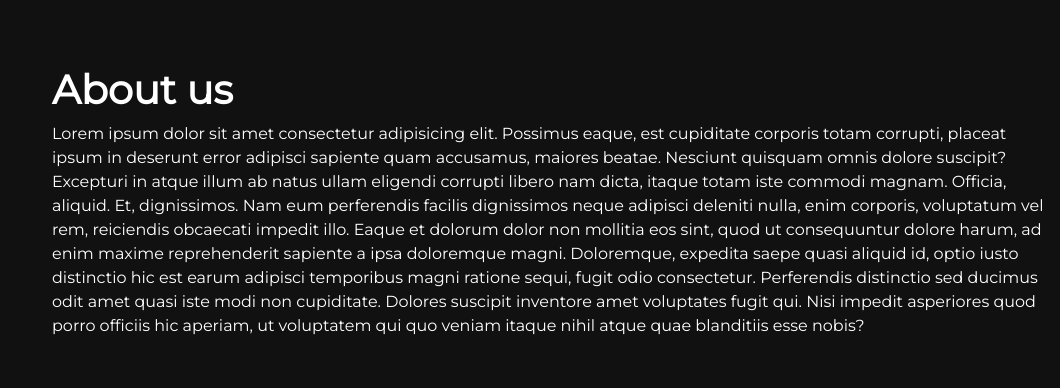
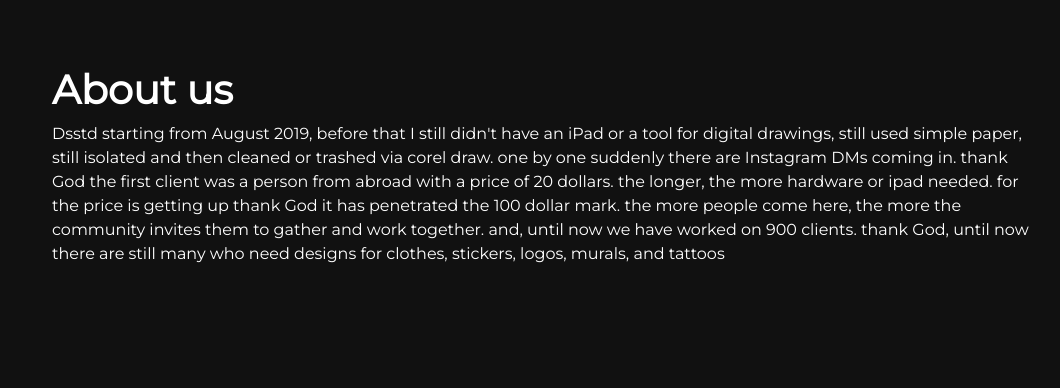
Before and after one commit to Muhamadafat/itw2022_project2_223040014, a plain HTML site: page index.html in a window 1280 px wide. Shown: the part 840-1228 px from the top of the page, 220-1280 px from the left. Drawn offline with nearby package versions, Linux system fonts and the light colour scheme.

Commit message:
memperbaiki alamat di contact

```diff
--- a/css/style.css
+++ b/css/style.css
@@ -1,9 +1,12 @@
 html {
+  width: 100%;
   scroll-behavior: smooth;
+  overflow-x: hidden;
 }
 
 body {
   font-family: "Montserrat", sans-serif;
+  overflow-y: hidden;
 }
 
 /* Navbar style */
@@ -28,6 +31,7 @@ body {
 
 /* Beranda style */
 .home {
+  width: 100%;
   background-image: url(../img/background-banner.jpeg.jpg);
   padding: 350px 0;
   background-size: cover;
@@ -42,6 +46,7 @@ body {
 /* tentang-kami style */
 
 .aboutus {
+  width: 100%;
   color: white;
   padding: 150px 0;
   background: #111;
@@ -50,6 +55,7 @@ body {
 
 /* service style */
 .Projects {
+  width: 100%;
   background-color: rgb(6, 6, 6);
   padding: 150px 0;
 }
@@ -64,12 +70,13 @@ body {
 
 /* clients style */
 .Clients {
+  width: 100%;
   padding: 100px 10px !important;
   background-color: black !important;
 }
 .clients-project {
   padding: 150px 0;
-  color: rgb(255, 255, 255);
+  color: rgb(5, 5, 5);
 }
 
 .clients-content img {
@@ -86,6 +93,7 @@ body {
 /* contact style */
 
 .contact {
+  width: 100%;
   background-color: rgb(6, 6, 6);
   color: white;
   padding: 150px 0;
--- a/index.html
+++ b/index.html
@@ -110,23 +110,17 @@
       >
         <h1 class="fw-bold">About us</h1>
         <p>
-          Lorem ipsum dolor sit amet consectetur adipisicing elit. Possimus
-          eaque, est cupiditate corporis totam corrupti, placeat ipsum in
-          deserunt error adipisci sapiente quam accusamus, maiores beatae.
-          Nesciunt quisquam omnis dolore suscipit? Excepturi in atque illum ab
-          natus ullam eligendi corrupti libero nam dicta, itaque totam iste
-          commodi magnam. Officia, aliquid. Et, dignissimos. Nam eum perferendis
-          facilis dignissimos neque adipisci deleniti nulla, enim corporis,
-          voluptatum vel rem, reiciendis obcaecati impedit illo. Eaque et
-          dolorum dolor non mollitia eos sint, quod ut consequuntur dolore
-          harum, ad enim maxime reprehenderit sapiente a ipsa doloremque magni.
-          Doloremque, expedita saepe quasi aliquid id, optio iusto distinctio
-          hic est earum adipisci temporibus magni ratione sequi, fugit odio
-          consectetur. Perferendis distinctio sed ducimus odit amet quasi iste
-          modi non cupiditate. Dolores suscipit inventore amet voluptates fugit
-          qui. Nisi impedit asperiores quod porro officiis hic aperiam, ut
-          voluptatem qui quo veniam itaque nihil atque quae blanditiis esse
-          nobis?
+          Dsstd starting from August 2019, before that I still didn't have an
+          iPad or a tool for digital drawings, still used simple paper, still
+          isolated and then cleaned or trashed via corel draw. one by one
+          suddenly there are Instagram DMs coming in. thank God the first client
+          was a person from abroad with a price of 20 dollars. the longer, the
+          more hardware or ipad needed. for the price is getting up thank God it
+          has penetrated the 100 dollar mark. the more people come here, the
+          more the community invites them to gather and work together. and,
+          until now we have worked on 900 clients. thank God, until now there
+          are still many who need designs for clothes, stickers, logos, murals,
+          and tattoos
         </p>
       </div>
     </div>
@@ -264,11 +258,9 @@
           <p>
             Dnrsry Studio.
             <br />
-            Jl. H. R. Rasuna Said No.Kav. 1, RT.1/RW.6,
+            JL. Hegarmanah RT 05 RW 01 Kelurahan Cidadap,
             <br />
-            Guntur, Kecamatan Setiabudi, Kota Jakarta Selatan,
-            <br />
-            Daerah Khusus Ibukota Jakarta 12980
+            kecamatan Cidadap , Kota Bandung
           </p>
         </div>
         <div class="content-contact p-3 me-5 mt-4">
```
